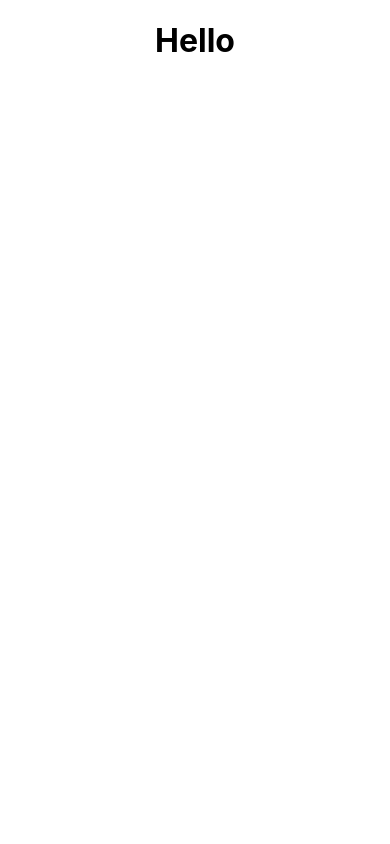
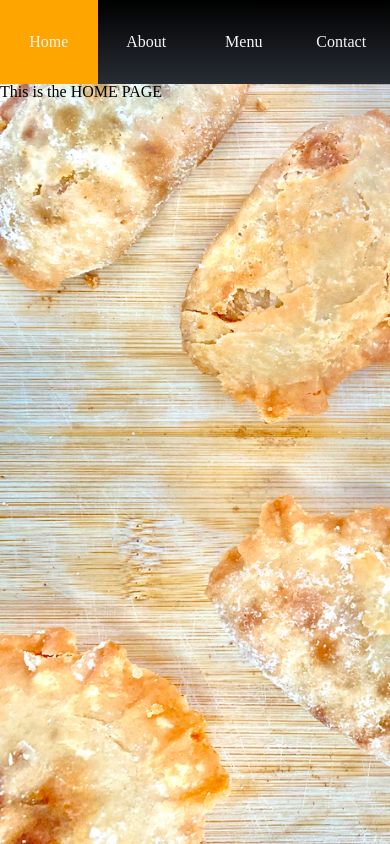
Before and after one commit to empamamav3/empamamav3-front-end, a React (Create React App) app in the folder empamamav3-frontend/: page / in a window 390 px wide. Built offline with nearby package versions, Linux system fonts and the light colour scheme.

Commit message:
Navbar added as well as homepage hero. Incorporated responsive design.

```diff
--- a/empamamav3-frontend/src/App.css
+++ b/empamamav3-frontend/src/App.css
@@ -1,38 +1,120 @@
-.App {
-  text-align: center;
+/* http://meyerweb.com/eric/tools/css/reset/
+   v2.0 | 20110126
+   License: none (public domain)
+*/
+
+html, body, div, span, applet, object, iframe,
+h1, h2, h3, h4, h5, h6, p, blockquote, pre,
+a, abbr, acronym, address, big, cite, code,
+del, dfn, em, img, ins, kbd, q, s, samp,
+small, strike, strong, sub, sup, tt, var,
+b, u, i, center,
+dl, dt, dd, ol, ul, li,
+fieldset, form, label, legend,
+table, caption, tbody, tfoot, thead, tr, th, td,
+article, aside, canvas, details, embed,
+figure, figcaption, footer, header, hgroup,
+menu, nav, output, ruby, section, summary,
+time, mark, audio, video {
+	margin: 0;
+	padding: 0;
+	border: 0;
+	font-size: 100%;
+	font: inherit;
+	vertical-align: baseline;
+}
+/* HTML5 display-role reset for older browsers */
+article, aside, details, figcaption, figure,
+footer, header, hgroup, menu, nav, section {
+	display: block;
+}
+body {
+	line-height: 1;
+}
+ol, ul {
+	list-style: none;
+}
+blockquote, q {
+	quotes: none;
+}
+blockquote:before, blockquote:after,
+q:before, q:after {
+	content: '';
+	content: none;
+}
+table {
+	border-collapse: collapse;
+	border-spacing: 0;
 }
 
-.App-logo {
-  height: 40vmin;
-  pointer-events: none;
+/* Navbar */
+
+.navbar {
+  display: flex;
+  height: 10vh;
+  width: 100%;
+  background-image: linear-gradient( black, #282c34);
+  justify-content: space-around;
+  color: whitesmoke;
+  align-items: center;
 }
 
-@media (prefers-reduced-motion: no-preference) {
-  .App-logo {
-    animation: App-logo-spin infinite 20s linear;
-  }
+a {
+  display: flex;
+  color: whitesmoke;
+  text-decoration: none;
+  height: 10vh;
+  width: 25%;
+  align-items: center;
+  justify-content: center;
+  transition: .3s;
 }
 
-.App-header {
-  background-color: #282c34;
-  min-height: 100vh;
-  display: flex;
-  flex-direction: column;
-  align-items: center;
-  justify-content: center;
-  font-size: calc(10px + 2vmin);
-  color: white;
+a:hover {
+  background-color: orange;
 }
 
-.App-link {
-  color: #61dafb;
+/* .homeLink {
+  display: flex;
+  align-items: center;
+  border: 2px solid red;
+  width: 15%;
+  height: 10vh;
+  transition: .3s;
 }
 
-@keyframes App-logo-spin {
-  from {
-    transform: rotate(0deg);
-  }
-  to {
-    transform: rotate(360deg);
-  }
+.aboutLink {
+  display: flex;
+  align-items: center;
+  border: 2px solid red;
+  width: 15%;
+  height: 10vh;
+  transition: .3s;
 }
+
+.menuLink {
+  display: flex;
+  align-items: center;
+  border: 2px solid red;
+  width: 15%;
+  height: 10vh;
+  transition: .3s;
+}
+
+.contactLink {
+  display: flex;
+  align-items: center;
+  border: 2px solid red;
+  width: 15%;
+  height: 10vh;
+  transition: .3s;
+} */
+
+/* Homepage */
+
+.homePage {
+  display: flex;
+  height: 90vh;
+  background-image: url('./images/IMG_1612.jpg');
+  background-size: cover;
+}
--- a/empamamav3-frontend/src/App.js
+++ b/empamamav3-frontend/src/App.js
@@ -1,9 +1,32 @@
-import './App.css';
+import './App.css'
+import React from 'react'
+import { Route, Switch } from 'react-router-dom'
+import Navbar from './components/NavBar'
+import Home from './components/Home'
+import About from './components/About'
+import Menu from './components/Menu'
+import Contact from './components/Contact'
 
 function App() {
   return (
     <div className="App">
-      <h1>Hello</h1>
+
+      <Navbar/>
+
+      <Switch>
+        <Route path={'/about'}>
+          <About/>
+        </Route>
+        <Route path={'/menu'}>
+          <Menu/>
+        </Route>
+        <Route path={'/contact'}>
+          <Contact/>
+        </Route>
+        <Route path={'/'}>
+          <Home/>
+        </Route>
+      </Switch>
     </div>
   );
 }
--- a/empamamav3-frontend/src/components/About.js
+++ b/empamamav3-frontend/src/components/About.js
@@ -0,0 +1,7 @@
+export default function About () {
+    return (
+        <div>
+            <h2>This is the ABOUT PAGE</h2>
+        </div>
+    )
+}
--- a/empamamav3-frontend/src/components/Contact.js
+++ b/empamamav3-frontend/src/components/Contact.js
@@ -0,0 +1,7 @@
+export default function Contact () {
+    return (
+        <div>
+            <h2>This is the CONTACT PAGE</h2>
+        </div>
+    )
+}
--- a/empamamav3-frontend/src/components/Home.js
+++ b/empamamav3-frontend/src/components/Home.js
@@ -0,0 +1,9 @@
+export default function Home () {
+    return (
+        <div>
+            <section className='homePage'>
+                <h2>This is the HOME PAGE</h2>
+            </section>
+        </div>
+    )
+}
--- a/empamamav3-frontend/src/components/Menu.js
+++ b/empamamav3-frontend/src/components/Menu.js
@@ -0,0 +1,7 @@
+export default function Menu () {
+    return (
+        <div>
+            <h2>This is the MENU PAGE</h2>
+        </div>
+    )
+}
--- a/empamamav3-frontend/src/components/NavBar.js
+++ b/empamamav3-frontend/src/components/NavBar.js
@@ -0,0 +1,12 @@
+import { Link } from 'react-router-dom'
+
+export default function Navbar () {
+    return (
+        <nav className='navbar'>
+            <Link to='/'>Home</Link>
+            <Link to='/about'>About</Link>
+            <Link to='/menu'>Menu</Link>
+            <Link to='/contact'>Contact</Link>
+        </nav>
+    )
+}
```
Also changed, not shown: empamamav3-frontend/src/images/IMG_1612.jpg (added).
